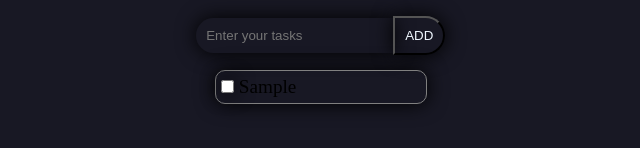
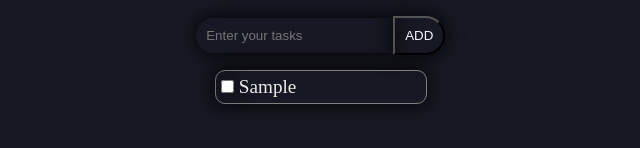
Before and after one commit to AKN1122/myweb, a plain HTML site: page projects/To Do List/index.html in a window 1280 px wide. Both pictures are taken after typing "Sample" into the empty fields and a click on the button "ADD". Shown: the part 334-482 px from the top of the page, 308-948 px from the left. Drawn offline with Linux system fonts and the light colour scheme.

Commit message:
Update style.css

```diff
--- a/projects/To Do List/style.css
+++ b/projects/To Do List/style.css
@@ -50,6 +50,7 @@
   box-shadow: 0 0 20px #000;
   border-radius: 10px;
   font-size: larger;
+  color: #ededed;
   width: 200px;
   margin: 5px 0;
   padding: 5px;
@@ -57,6 +58,6 @@
 
 .box2 {
   cursor: pointer;
-  /* flex: 1; */
+  color: #ededed;
   padding-left: 5px;
 }
```
